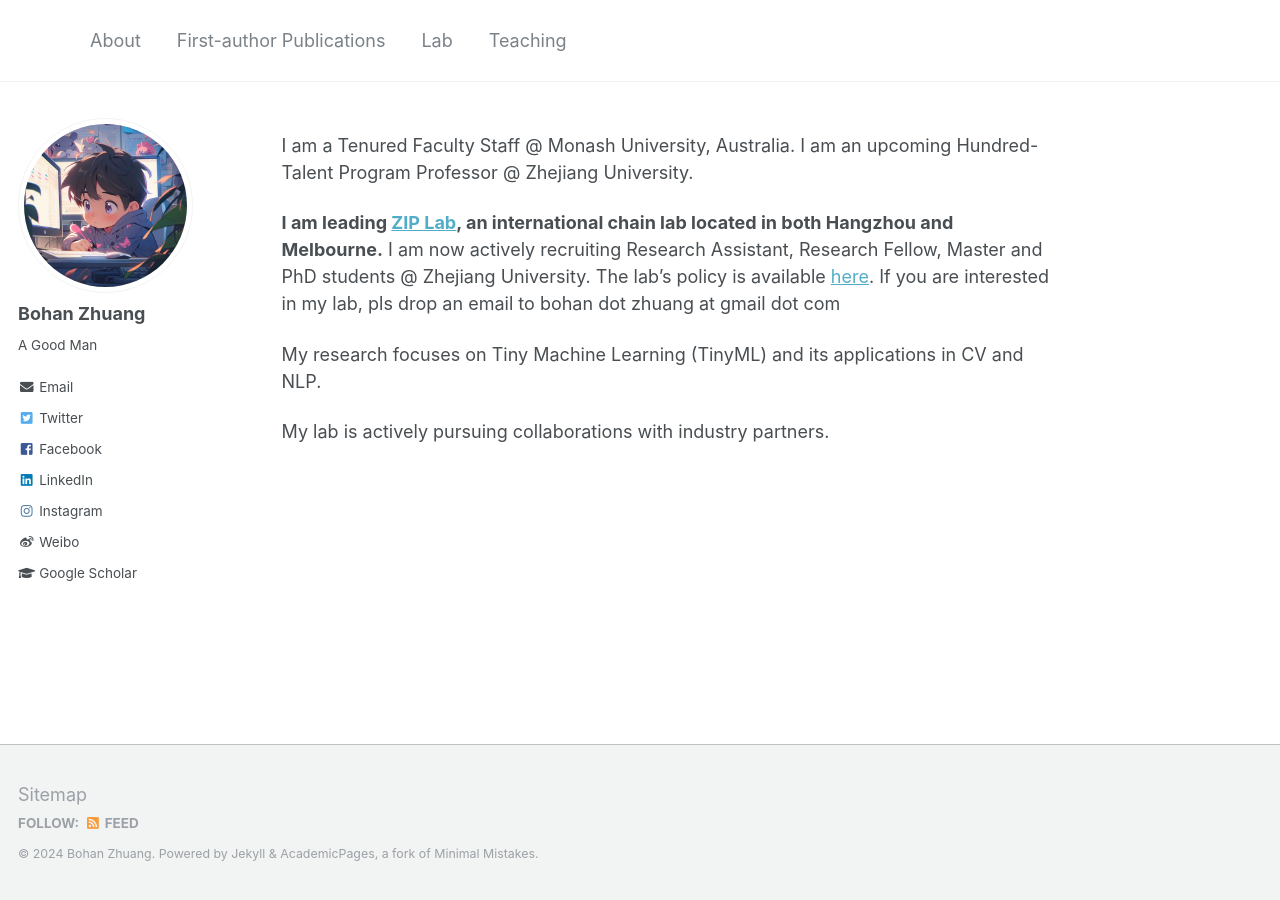
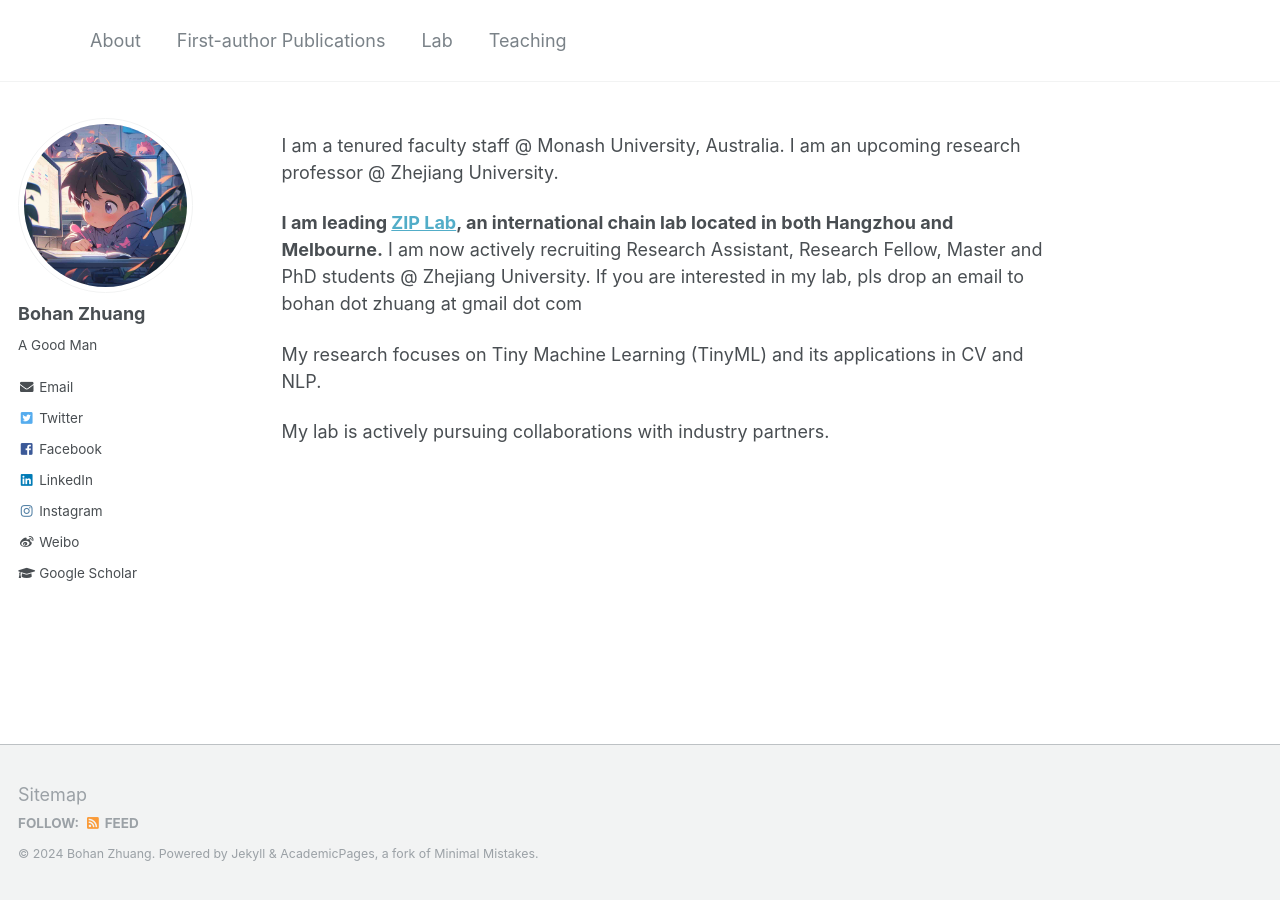
Before and after one commit to bohanzhuang/bohanzhuang.github.io, a Jekyll site: the page built from _pages/about.md, in a window 1280 px wide. Built offline with Jekyll 4.4.1, drawn with Linux system fonts in a browser that asks for light colours.

Commit message:
Update about.md

```diff
--- a/_pages/about.md
+++ b/_pages/about.md
@@ -8,9 +8,9 @@
   - /about.html
 ---
 
-I am a Tenured Faculty Staff @ Monash University, Australia. I am an upcoming Hundred-Talent Program Professor @ Zhejiang University.
+I am a tenured faculty staff @ Monash University, Australia. I am an upcoming research professor @ Zhejiang University.
 
-**I am leading [ZIP Lab](https://ziplab.github.io/), an international chain lab located in both Hangzhou and Melbourne.** I am now actively recruiting Research Assistant, Research Fellow, Master and PhD students @ Zhejiang University. The lab's policy is available [here](/files/policy.pdf). If you are interested in my lab, pls drop an email to bohan dot zhuang at gmail dot com
+**I am leading [ZIP Lab](https://ziplab.github.io/), an international chain lab located in both Hangzhou and Melbourne.** I am now actively recruiting Research Assistant, Research Fellow, Master and PhD students @ Zhejiang University. If you are interested in my lab, pls drop an email to bohan dot zhuang at gmail dot com
 
 My research focuses on Tiny Machine Learning (TinyML) and its applications in CV and NLP.
 
```
